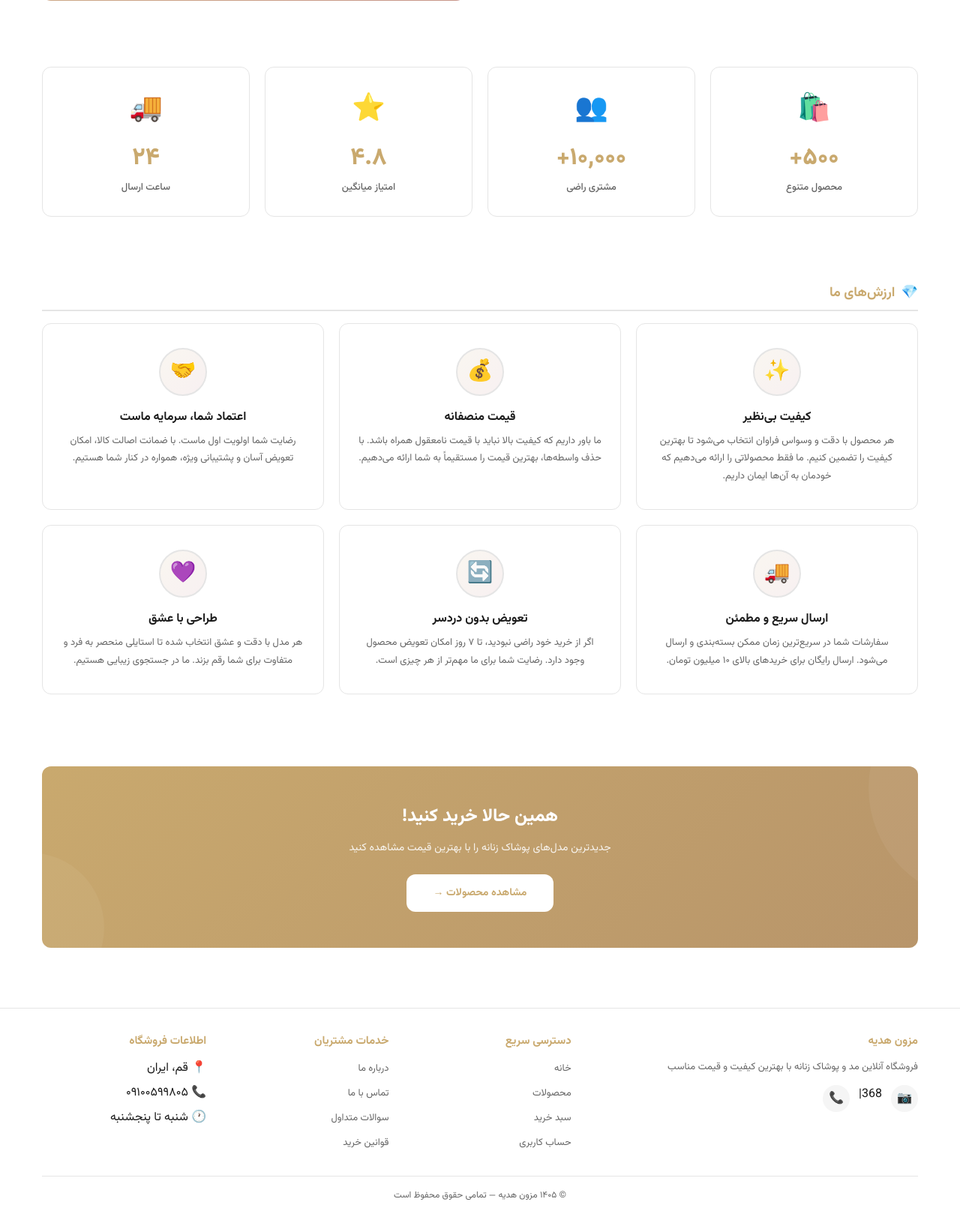
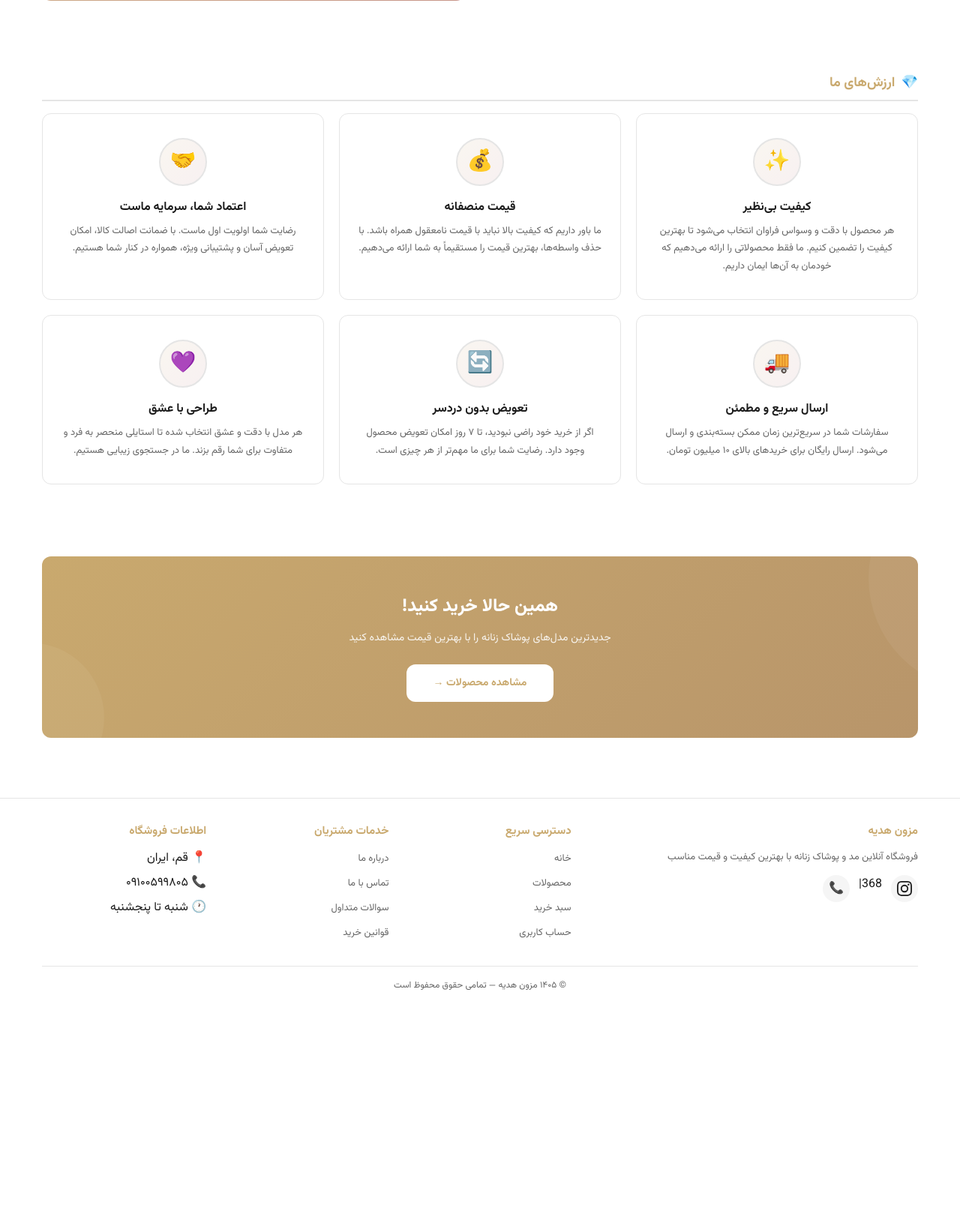
Before and after one commit to matinhermes/mazoun-hediye, a Flask app: page /about in a window 1280 px wide. Shown: the part 877-2512 px from the top of the page at 75% size. After the commit the page ends 2197 px from the top, so only its background shows below. Run offline with Flask 3, Linux system fonts and the light colour scheme; data comes from the database, SQL or seed files in the repository.

Commit message:
fix: آمار جعلی + لوگوی اینستاگرام + ۲۴ ساعت + تنظیمات دیتابیس

```diff
--- a/templates/about.html
+++ b/templates/about.html
@@ -229,34 +229,6 @@ a{color:inherit;text-decoration:none}
 </div>
 </div>
 
-<!-- Stats -->
-<div class="stats-section">
-<div class="container">
-<div class="stats-grid">
-<div class="stat-card">
-<div class="stat-icon">🛍️</div>
-<div class="stat-number">۵۰۰+</div>
-<div class="stat-label">محصول متنوع</div>
-</div>
-<div class="stat-card">
-<div class="stat-icon">👥</div>
-<div class="stat-number">۱۰,۰۰۰+</div>
-<div class="stat-label">مشتری راضی</div>
-</div>
-<div class="stat-card">
-<div class="stat-icon">⭐</div>
-<div class="stat-number">۴.۸</div>
-<div class="stat-label">امتیاز میانگین</div>
-</div>
-<div class="stat-card">
-<div class="stat-icon">🚚</div>
-<div class="stat-number">۲۴</div>
-<div class="stat-label">ساعت ارسال</div>
-</div>
-</div>
-</div>
-</div>
-
 <!-- Values -->
 <div class="values-section">
 <div class="container">
@@ -318,7 +290,7 @@ a{color:inherit;text-decoration:none}
 <div class="footer-title">مزون هدیه</div>
 <p style="font-size:13px;color:var(--text2);line-height:1.8;margin-bottom:12px">فروشگاه آنلاین مد و پوشاک زنانه با بهترین کیفیت و قیمت مناسب</p>
 <div class="footer-social">
-<a href="https://instagram.com/mezonehediye.qom" title="اینستاگرام">📷</a>
+<a href="https://instagram.com/mezonehediye.qom" title="اینستاگرام"><svg width="20" height="20" viewBox="0 0 24 24" fill="currentColor"><path d="M12 2.163c3.204 0 3.584.012 4.85.07 3.252.148 4.771 1.691 4.919 4.919.058 1.265.069 1.645.069 4.849 0 3.205-.012 3.584-.069 4.849-.149 3.225-1.664 4.771-4.919 4.919-1.266.058-1.644.07-4.85.07-3.204 0-3.584-.012-4.849-.07-3.26-.149-4.771-1.699-4.919-4.92-.058-1.265-.07-1.644-.07-4.849 0-3.204.013-3.583.07-4.849.149-3.227 1.664-4.771 4.919-4.919 1.266-.057 1.645-.069 4.849-.069zM12 0C8.741 0 8.333.014 7.053.072 2.695.272.273 2.69.073 7.052.014 8.333 0 8.741 0 12c0 3.259.014 3.668.072 4.948.2 4.358 2.618 6.78 6.98 6.98C8.333 23.986 8.741 24 12 24c3.259 0 3.668-.014 4.948-.072 4.354-.2 6.782-2.618 6.979-6.98.059-1.28.073-1.689.073-4.948 0-3.259-.014-3.667-.072-4.947-.196-4.354-2.617-6.78-6.979-6.98C15.668.014 15.259 0 12 0zm0 5.838a6.162 6.162 0 100 12.324 6.162 6.162 0 000-12.324zM12 16a4 4 0 110-8 4 4 0 010 8zm6.406-11.845a1.44 1.44 0 100 2.881 1.44 1.44 0 000-2.881z"/></svg></a>
 368|<a href="tel:09100599805" title="تماس">📞</a>
 </div>
 </div>
--- a/templates/contact.html
+++ b/templates/contact.html
@@ -260,7 +260,7 @@ a{color:inherit;text-decoration:none}
 <textarea name="message" placeholder="پیام خود را اینجا بنویسید..." required></textarea>
 </div>
 <button type="submit" class="btn-submit" id="submitBtn">✉️ ارسال پیام</button>
-<div class="form-note">فیلدهای ستاره‌دار الزامی هستند. پاسخ شما ظرف ۲۴ ساعت ارسال خواهد شد.</div>
+<div class="form-note">فیلدهای ستاره‌دار الزامی هستند. پاسخ شما در اسرع وقت ارسال خواهد شد.</div>
 </form>
 </div>
 
@@ -295,7 +295,7 @@ a{color:inherit;text-decoration:none}
 <h3>ما را <span>دنبال کنید</span></h3>
 <p>برای اطلاع از جدیدترین محصولات، تخفیف‌ها و محتوای جذاب مد، ما را در شبکه‌های اجتماعی دنبال کنید</p>
 <div class="social-links">
-<a href="https://instagram.com/mezonehediye.qom" target="_blank" class="social-link social-link-instagram">📷 اینستاگرام</a>
+<a href="https://instagram.com/mezonehediye.qom" target="_blank" class="social-link social-link-instagram"><svg width="16" height="16" viewBox="0 0 24 24" fill="currentColor" style="vertical-align:middle"><path d="M12 2.163c3.204 0 3.584.012 4.85.07 3.252.148 4.771 1.691 4.919 4.919.058 1.265.069 1.645.069 4.849 0 3.205-.012 3.584-.069 4.849-.149 3.225-1.664 4.771-4.919 4.919-1.266.058-1.644.07-4.85.07-3.204 0-3.584-.012-4.849-.07-3.26-.149-4.771-1.699-4.919-4.92-.058-1.265-.07-1.644-.07-4.849 0-3.204.013-3.583.07-4.849.149-3.227 1.664-4.771 4.919-4.919 1.266-.057 1.645-.069 4.849-.069zM12 0C8.741 0 8.333.014 7.053.072 2.695.272.273 2.69.073 7.052.014 8.333 0 8.741 0 12c0 3.259.014 3.668.072 4.948.2 4.358 2.618 6.78 6.98 6.98C8.333 23.986 8.741 24 12 24c3.259 0 3.668-.014 4.948-.072 4.354-.2 6.782-2.618 6.979-6.98.059-1.28.073-1.689.073-4.948 0-3.259-.014-3.667-.072-4.947-.196-4.354-2.617-6.78-6.979-6.98C15.668.014 15.259 0 12 0zm0 5.838a6.162 6.162 0 100 12.324 6.162 6.162 0 000-12.324zM12 16a4 4 0 110-8 4 4 0 010 8zm6.406-11.845a1.44 1.44 0 100 2.881 1.44 1.44 0 000-2.881z"/></svg> اینستاگرام</a>
 300|<a href="tel:09100599805" class="social-link social-link-phone">📞 تماس تلفنی</a>
 </div>
 </div>
@@ -355,7 +355,7 @@ a{color:inherit;text-decoration:none}
 <div class="footer-title">مزون هدیه</div>
 <p style="font-size:13px;color:var(--text2);line-height:1.8;margin-bottom:12px">فروشگاه آنلاین مد و پوشاک زنانه با بهترین کیفیت و قیمت مناسب</p>
 <div class="footer-social">
-<a href="https://instagram.com/mezonehediye.qom" title="اینستاگرام">📷</a>
+<a href="https://instagram.com/mezonehediye.qom" title="اینستاگرام"><svg width="20" height="20" viewBox="0 0 24 24" fill="currentColor"><path d="M12 2.163c3.204 0 3.584.012 4.85.07 3.252.148 4.771 1.691 4.919 4.919.058 1.265.069 1.645.069 4.849 0 3.205-.012 3.584-.069 4.849-.149 3.225-1.664 4.771-4.919 4.919-1.266.058-1.644.07-4.85.07-3.204 0-3.584-.012-4.849-.07-3.26-.149-4.771-1.699-4.919-4.92-.058-1.265-.07-1.644-.07-4.849 0-3.204.013-3.583.07-4.849.149-3.227 1.664-4.771 4.919-4.919 1.266-.057 1.645-.069 4.849-.069zM12 0C8.741 0 8.333.014 7.053.072 2.695.272.273 2.69.073 7.052.014 8.333 0 8.741 0 12c0 3.259.014 3.668.072 4.948.2 4.358 2.618 6.78 6.98 6.98C8.333 23.986 8.741 24 12 24c3.259 0 3.668-.014 4.948-.072 4.354-.2 6.782-2.618 6.979-6.98.059-1.28.073-1.689.073-4.948 0-3.259-.014-3.667-.072-4.947-.196-4.354-2.617-6.78-6.979-6.98C15.668.014 15.259 0 12 0zm0 5.838a6.162 6.162 0 100 12.324 6.162 6.162 0 000-12.324zM12 16a4 4 0 110-8 4 4 0 010 8zm6.406-11.845a1.44 1.44 0 100 2.881 1.44 1.44 0 000-2.881z"/></svg></a>
 356|<a href="tel:09100599805" title="تماس">📞</a>
 </div>
 </div>
--- a/templates/index.html
+++ b/templates/index.html
@@ -100,7 +100,7 @@ img{max-width:100%;display:block}
 @media(max-width:768px){.insta-grid{grid-template-columns:repeat(3,1fr)}}
 .insta-item{position:relative;padding-top:100%;overflow:hidden;cursor:pointer}
 .insta-item img{position:absolute;inset:0;width:100%;height:100%;object-fit:cover;transition:opacity 0.3s}
-.insta-item::after{content:'📷';position:absolute;inset:0;display:flex;align-items:center;justify-content:center;background:rgba(0,0,0,0.3);color:white;font-size:24px;opacity:0;transition:opacity 0.3s}
+.insta-item::after{content:'<svg width="16" height="16" viewBox="0 0 24 24" fill="currentColor" style="vertical-align:middle"><path d="M12 2.163c3.204 0 3.584.012 4.85.07 3.252.148 4.771 1.691 4.919 4.919.058 1.265.069 1.645.069 4.849 0 3.205-.012 3.584-.069 4.849-.149 3.225-1.664 4.771-4.919 4.919-1.266.058-1.644.07-4.85.07-3.204 0-3.584-.012-4.849-.07-3.26-.149-4.771-1.699-4.919-4.92-.058-1.265-.07-1.644-.07-4.849 0-3.204.013-3.583.07-4.849.149-3.227 1.664-4.771 4.919-4.919 1.266-.057 1.645-.069 4.849-.069zM12 0C8.741 0 8.333.014 7.053.072 2.695.272.273 2.69.073 7.052.014 8.333 0 8.741 0 12c0 3.259.014 3.668.072 4.948.2 4.358 2.618 6.78 6.98 6.98C8.333 23.986 8.741 24 12 24c3.259 0 3.668-.014 4.948-.072 4.354-.2 6.782-2.618 6.979-6.98.059-1.28.073-1.689.073-4.948 0-3.259-.014-3.667-.072-4.947-.196-4.354-2.617-6.78-6.979-6.98C15.668.014 15.259 0 12 0zm0 5.838a6.162 6.162 0 100 12.324 6.162 6.162 0 000-12.324zM12 16a4 4 0 110-8 4 4 0 010 8zm6.406-11.845a1.44 1.44 0 100 2.881 1.44 1.44 0 000-2.881z"/></svg>';position:absolute;inset:0;display:flex;align-items:center;justify-content:center;background:rgba(0,0,0,0.3);color:white;font-size:24px;opacity:0;transition:opacity 0.3s}
 .insta-item:hover::after{opacity:1}
 
 /* FOOTER */
```
